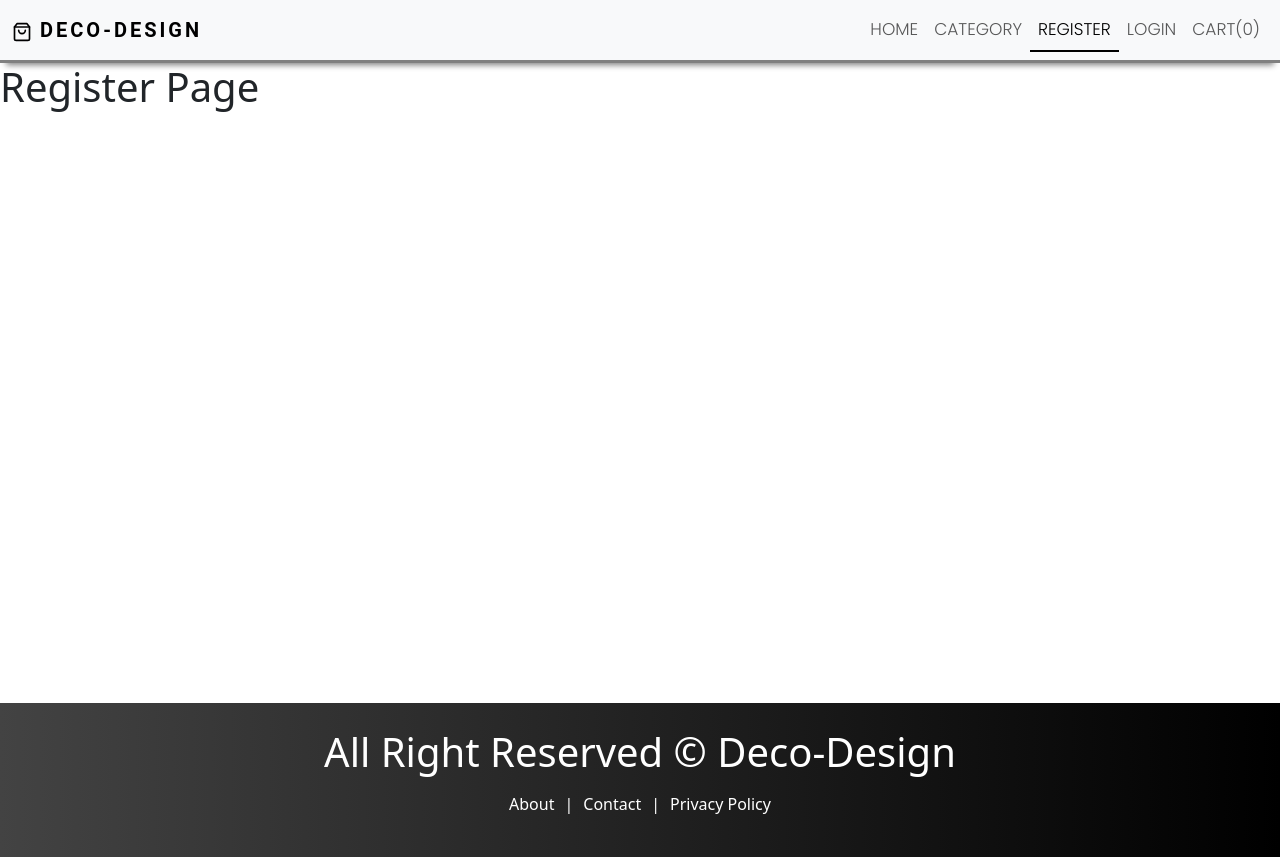
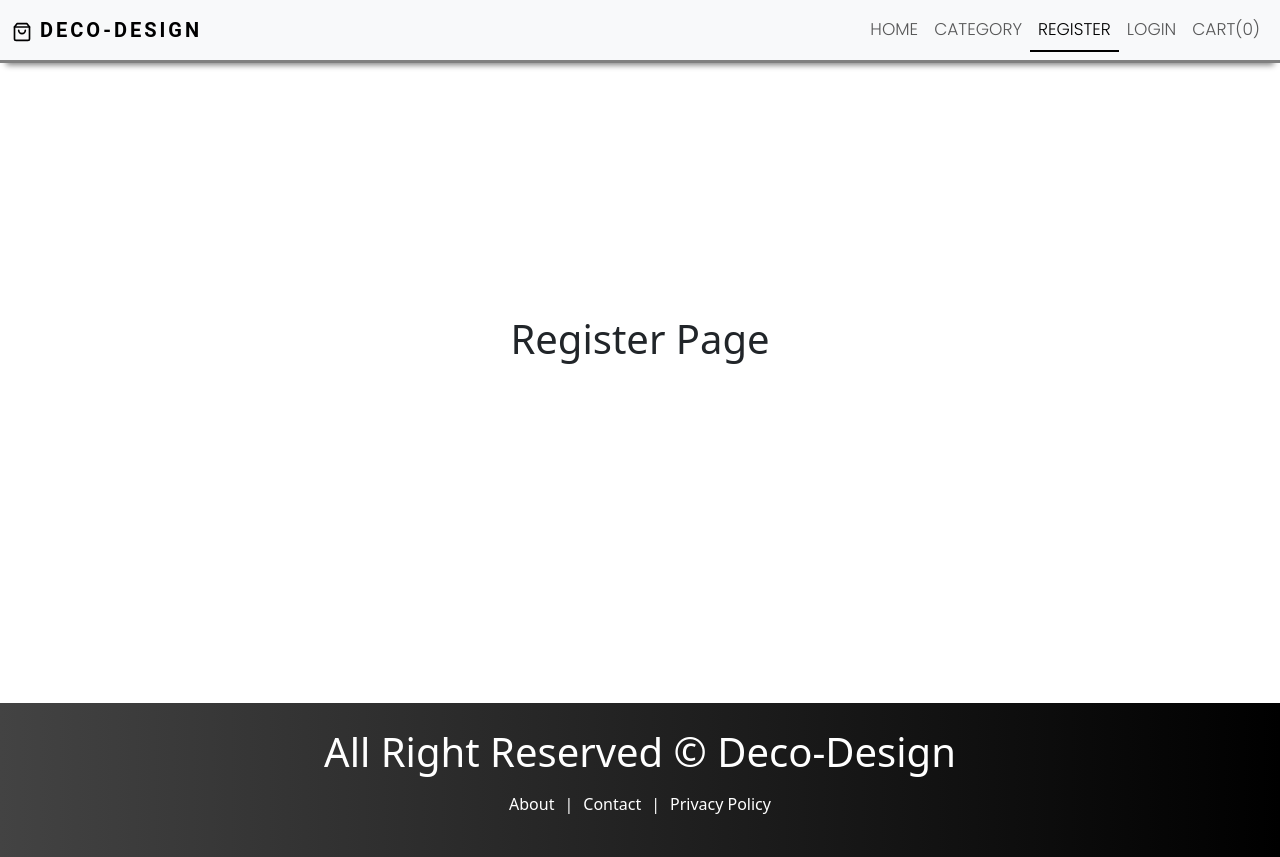
Before and after one commit to capmahin/Deco-Desgin-app, a React (Create React App) app in the folder client/: page /register in a window 1280 px wide. Built offline with nearby package versions, Linux system fonts and the light colour scheme; the HTML template or start-up script is replaced by a standard one.

Commit message:
add css class for register page

```diff
--- a/client/src/index.css
+++ b/client/src/index.css
@@ -96,3 +96,14 @@ font-weight: normal;
   align-items: center;
   justify-content: center;
 }
+
+/* =======
+===register page ==== */
+
+.register{
+  display: flex;
+  align-items: center;
+  justify-content: center;
+  height: 70vh;
+  flex-direction: column;
+}
--- a/client/src/pages/Auth/Register.js
+++ b/client/src/pages/Auth/Register.js
@@ -4,7 +4,9 @@ import Layout from './../../components/Layout/Layout';
 const Register = () => {
   return (
     <Layout title={"Register - Deco Design"}>
+      <div className="register">
         <h1>Register Page</h1>
+      </div>
     </Layout>
   )
 }
```
